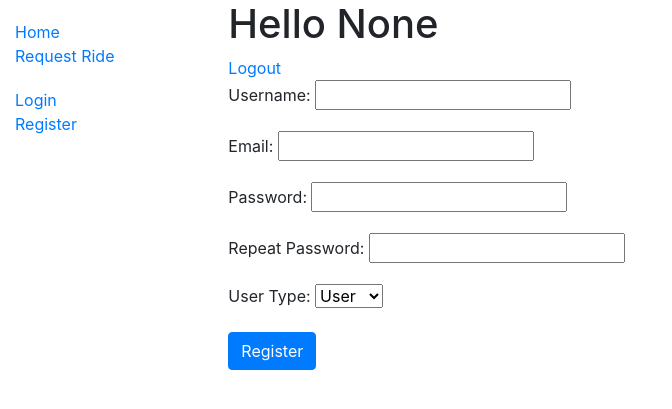
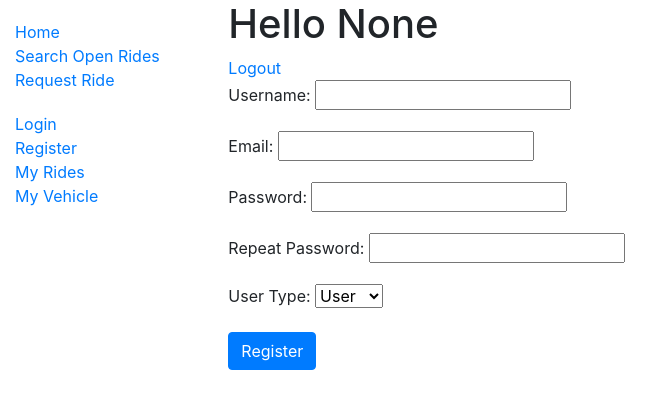
Before and after one commit to Gaunish/RideShare-Uber, a Django app: page /ride/register/ in a window 1280 px wide. Shown: the top 409 px of the page, without its empty margins (0-672 px from the left). Run offline with Django 4.2, Linux system fonts and the light colour scheme.

Commit message:
Uncommenting code

```diff
--- a/hw_1_ride_share/docker-deploy/web-app/ride/templates/base_generic.html
+++ b/hw_1_ride_share/docker-deploy/web-app/ride/templates/base_generic.html
@@ -16,14 +16,14 @@
       {% block sidebar %}
         <ul class="sidebar-nav">
           <li><a href="{% url 'index' %}">Home</a></li>
-          <!--<li><a href="url open_rides">Search Open Rides</a></li> -->
+          <li><a href="url open_rides">Search Open Rides</a></li>
           <li><a href="{% url 'request_ride' %}">Request Ride</a></li>
         </ul>
         <ul class="sidebar-nav">
           <li><a href="{% url 'login' %}">Login</a></li>
           <li><a href="{% url 'register' %}">Register</a></li>
-         <!-- <li><a href="url rides">My Rides</a></li>
-          <li><a href="url vehicle">My Vehicle</a></li>-->
+          <li><a href="url rides">My Rides</a></li>
+          <li><a href="url vehicle">My Vehicle</a></li>
         </ul>
       {% endblock %}
       </div>
--- a/hw_1_ride_share/docker-deploy/web-app/ride/urls.py
+++ b/hw_1_ride_share/docker-deploy/web-app/ride/urls.py
@@ -1,5 +1,5 @@
 from django.urls import path
-#from .views import RideListView, RideDetailView, RideCreateView, VehicleCreateView
+from .views import RideListView, RideDetailView
 from . import views
 
 urlpatterns = [
@@ -8,11 +8,11 @@ urlpatterns = [
     path('register/', views.register, name = 'register'),
     path('logout/', views.logout, name = 'logout'),
     #path('rides/', views.rides, name='rides'),
-    #path('rides/', RideListView.as_view(), name='rides'),
+    path('rides/', RideListView.as_view(), name='rides'),
     #path('rides/new/', RideCreateView.as_view(), name='ride-create'),
-    #path('rides/<pk>/', RideDetailView.as_view(), name='ride-detail'),
-    #path('vehicle/', views.myVehicle, name='vehicle'),
+    path('rides/<pk>/', RideDetailView.as_view(), name='ride-detail'),
+    path('vehicle/', views.myVehicle, name='vehicle'),
     #path('vehicle/new/', VehicleCreateView.as_view(), name='vehicle-create'),
-    #path('open_rides/', views.open_rides, name='open_rides'),
+    path('open_rides/', views.open_rides, name='open_rides'),
     path('request_ride/', views.request_ride, name='request_ride'),
 ]
--- a/hw_1_ride_share/docker-deploy/web-app/ride/views.py
+++ b/hw_1_ride_share/docker-deploy/web-app/ride/views.py
@@ -4,7 +4,7 @@ from .models import User, Vehicle, Ride
 from .forms import Login, Register, RequestRide
 import datetime
 from django.utils import timezone
-#from django.views.generic import ListView, DetailView, CreateView
+from django.views.generic import ListView, DetailView, CreateView
 
 
 def index(request):
@@ -85,7 +85,7 @@ def register(request):
     return render(request, 'auth/reg.html', context)
 
 
-'''
+
 class RideListView(ListView):
     model = Ride
     template_name = 'ride/rides.html'
@@ -95,7 +95,7 @@ class RideListView(ListView):
 class RideDetailView(DetailView):
     model = Ride
     context_object_name = 'this_ride'
-
+'''
 class RideCreateView(CreateView):
     model = Ride
     #context_object_name = 'new_ride'
@@ -126,14 +126,13 @@ class VehicleCreateView(CreateView):
 #overrided by RideListView - same functionality
 '''
 
-'''
+
 def rides(request):
     context = {
         'all_rides': Ride.objects.all()
     }
     return render(request,'ride/rides.html', context)
-'''
-'''
+
 def open_rides(request):
     if request.method == 'GET':
         context = {
@@ -142,9 +141,15 @@ def open_rides(request):
     else:
         context = None
     return render(request,'ride/open_rides.html', context)
-'''
+
 
 def request_ride(request):
+    user = "None"
+    user_row = request.session.get('id', "None")
+    if user_row != "None":
+        user_r = User.objects.get(id = request.session['id'])
+        user = user_r.user_name
+
     if request.method == 'POST':
         form = RequestRide(request.POST)
         return redirect('rides')
@@ -154,13 +159,6 @@ def request_ride(request):
         #form = RequestRideForm(initial={'arrival': thirty_mins})
         form = RequestRide()
 
-
-    user = "None"
-    user_row = request.session.get('id', "None")
-    if user_row != "None":
-        user_r = User.objects.get(id = request.session['id'])
-        user = user_r.user_name
-
     context = {
         "form": form,
         "name": user,
@@ -168,10 +166,9 @@ def request_ride(request):
 
     return render(request,'ride/request_ride.html', context)
 
-'''
+
 def myVehicle(request):
     context = {
         'my_vehicle': Vehicle.objects.all()
     }
     return render(request,'ride/vehicle.html', context)
-'''
```
Also changed, not shown: hw_1_ride_share/docker-deploy/web-app/ride/migrations/0029_alter_ride_id_alter_user_id_alter_vehicle_id.py (added).
